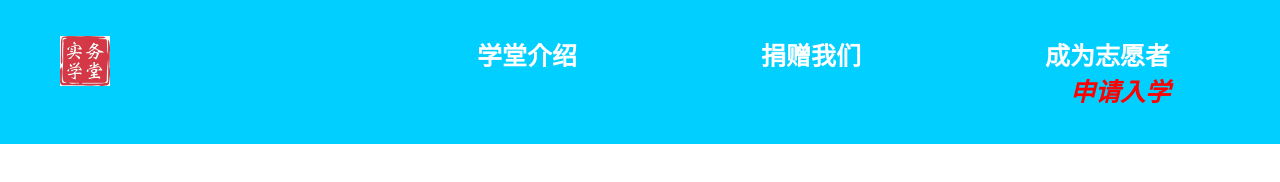
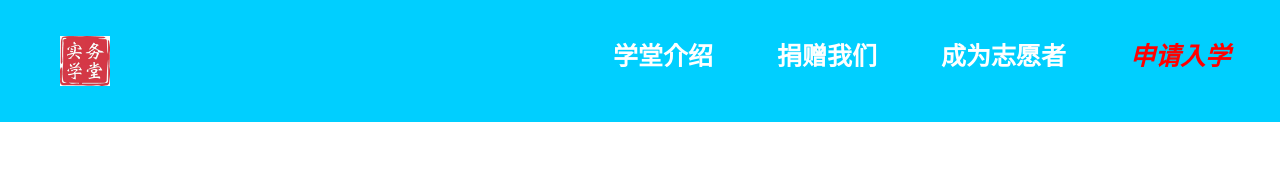
Before and after one commit to YAnLig7/-kidsdoit, a plain HTML site: page index.html in a window 1280 px wide. Drawn offline with Linux system fonts and the light colour scheme.

Commit message:
Update index.html

```diff
--- a/index.html
+++ b/index.html
@@ -13,8 +13,7 @@
             li {
                 font-size:25px;
                 font-weight:bold;
-                margin:50px;
-                padding:40px;
+                margin:30px;
                 display:inline; }
         </style>
     </head>
```
